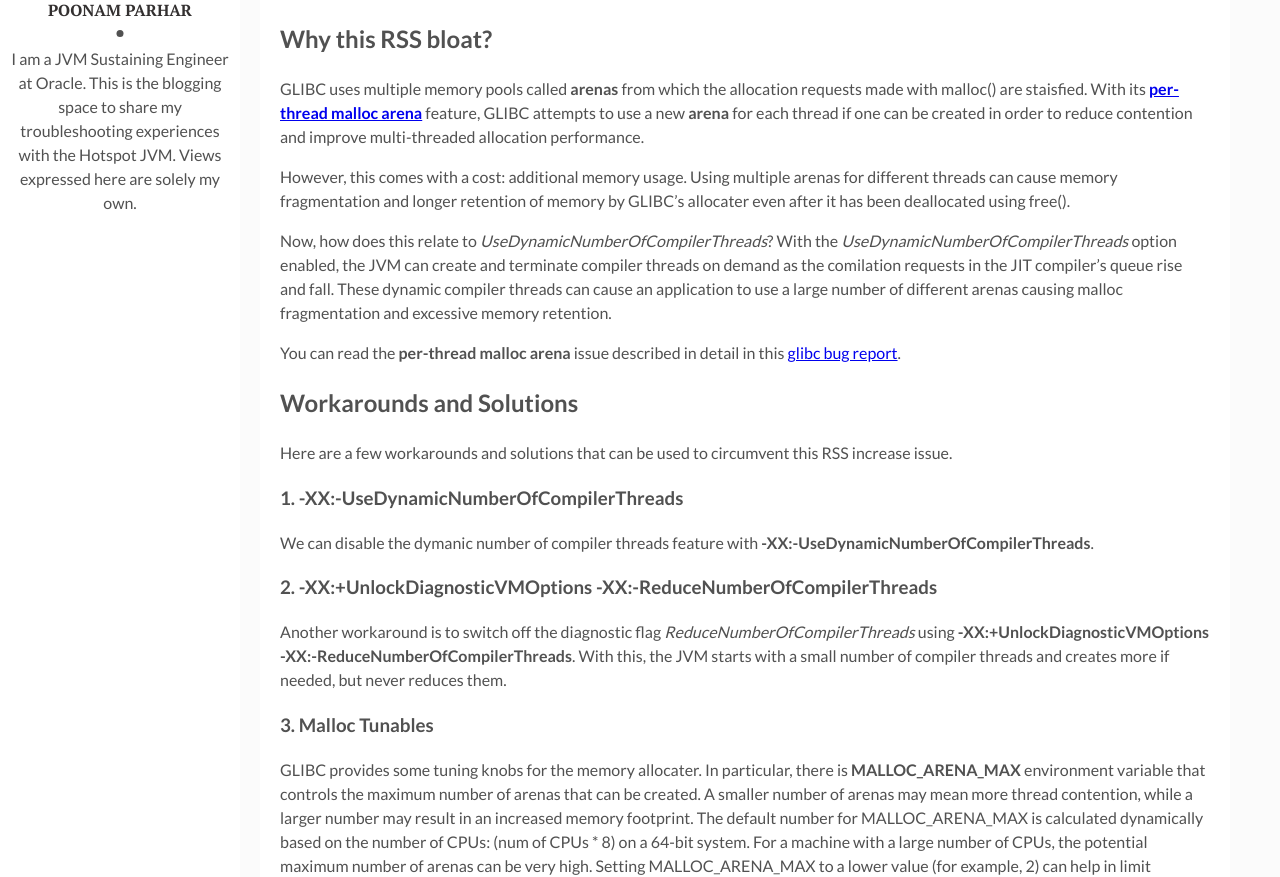
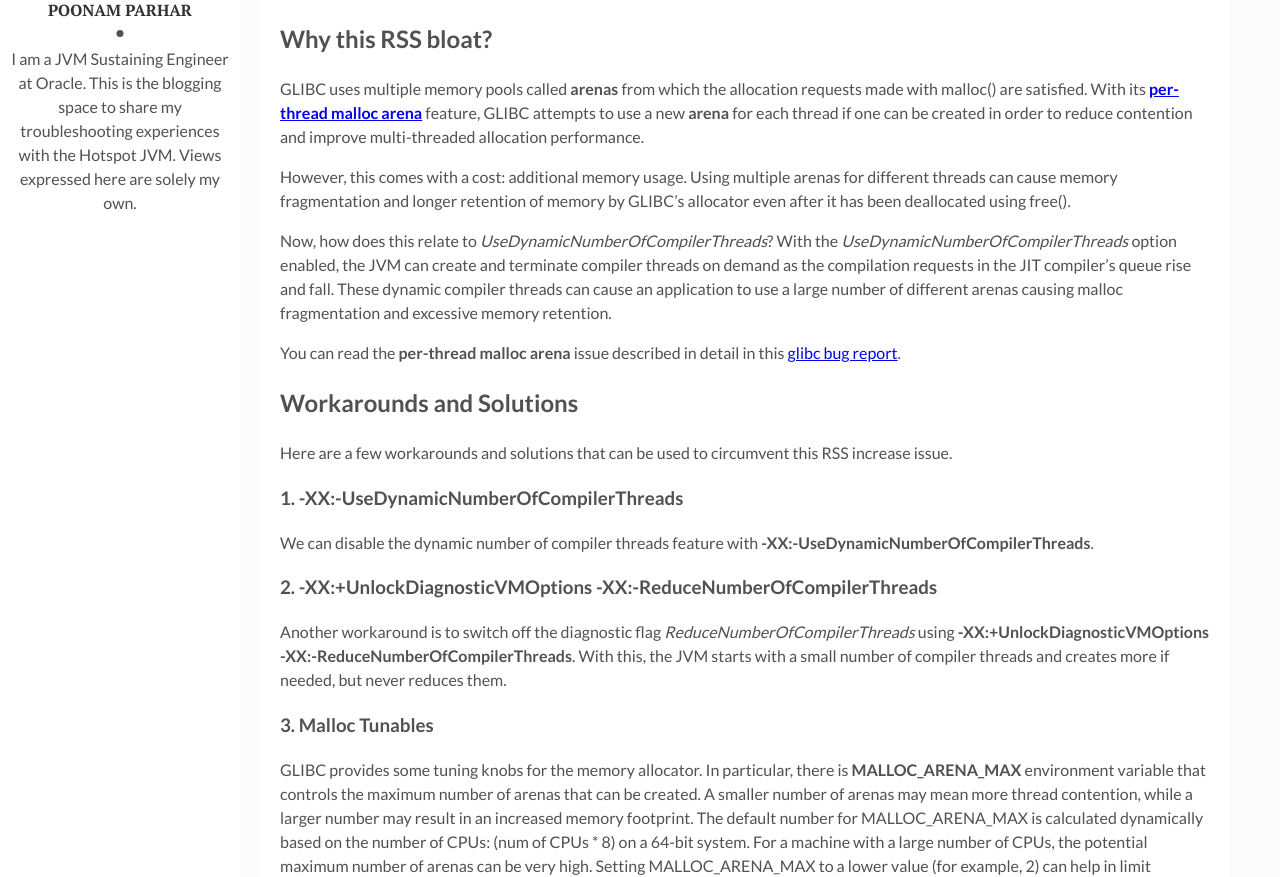
Before and after one commit to poonamparhar/poonamparhar.github.io, a Jekyll site: the page built from _posts/2023-05-15-dynamic_compiler_threads.markdown, in a window 1280 px wide and 1400 px high, scrolled down 2407 px. Shown: the part 181-1058 px from the top of the window. Built offline with Jekyll 4.4.1, drawn with Linux system fonts in a browser that asks for light colours; some of the changed text lies outside the part shown.

Commit message:
fixed formatting in dynamic_compiler_threads.markdown

```diff
--- a/_posts/2023-05-15-dynamic_compiler_threads.markdown
+++ b/_posts/2023-05-15-dynamic_compiler_threads.markdown
@@ -12,7 +12,7 @@ tags: [JIT, Compiler, memory, fragmentation, glibc]
 
 When this option is enabled, the HotSpot JVM dynamically adjusts the number of compiler threads based on the workload of the application. This means that the JVM will automatically allocate more threads when there are many methods to compile, and fewer threads when there are fewer methods to compile. *UseDynamicNumberOfCompilerThreads* is enabled by default in JDK 11 and later versions.
 
-This option can be very useful in improving the performance of Java applications by maximizing the utilization of the available CPU resources. However, for certain workloads, the dynamic creation and termination of compiler threads can cause unexpected retention of memory allocated by the GLIBC allocater, and can lead to increase in Resident Set Size (RSS) of the process.
+This option can be very useful in improving the performance of Java applications by maximizing the utilization of the available CPU resources. However, for certain workloads, the dynamic creation and termination of compiler threads can cause unexpected retention of memory allocated by the GLIBC allocator, and can lead to increase in Resident Set Size (RSS) of the process.
 
 In this post, I will go over how to identify and diagnose this problem. I'll also discuss potential workarounds and solutions for this problem.
 
@@ -72,11 +72,11 @@ As we can see, the resident set size of the process running with *-XX:+UseDynami
 
 ## Why this RSS bloat?
 
-GLIBC uses multiple memory pools called **arenas** from which the allocation requests made with malloc() are staisfied. With its [**per-thread malloc arena**](https://sourceware.org/glibc/wiki/MallocInternals#Arenas_and_Heaps) feature, GLIBC attempts to use a new **arena** for each thread if one can be created in order to reduce contention and improve multi-threaded allocation performance.
+GLIBC uses multiple memory pools called **arenas** from which the allocation requests made with malloc() are satisfied. With its [**per-thread malloc arena**](https://sourceware.org/glibc/wiki/MallocInternals#Arenas_and_Heaps) feature, GLIBC attempts to use a new **arena** for each thread if one can be created in order to reduce contention and improve multi-threaded allocation performance.
 
-However, this comes with a cost: additional memory usage. Using multiple arenas for different threads can cause memory fragmentation and longer retention of memory by GLIBC's allocater even after it has been deallocated using free().
+However, this comes with a cost: additional memory usage. Using multiple arenas for different threads can cause memory fragmentation and longer retention of memory by GLIBC's allocator even after it has been deallocated using free().
 
-Now, how does this relate to *UseDynamicNumberOfCompilerThreads*? With the *UseDynamicNumberOfCompilerThreads* option enabled, the JVM can create and terminate compiler threads on demand as the comilation requests in the JIT compiler's queue rise and fall. These dynamic compiler threads can cause an application to use a large number of different arenas causing malloc fragmentation and excessive memory retention.
+Now, how does this relate to *UseDynamicNumberOfCompilerThreads*? With the *UseDynamicNumberOfCompilerThreads* option enabled, the JVM can create and terminate compiler threads on demand as the compilation requests in the JIT compiler's queue rise and fall. These dynamic compiler threads can cause an application to use a large number of different arenas causing malloc fragmentation and excessive memory retention.
 
 You can read the **per-thread malloc arena** issue described in detail in this [glibc bug report](https://sourceware.org/bugzilla/show_bug.cgi?id=11261).
 
@@ -86,14 +86,14 @@ Here are a few workarounds and solutions that can be used to circumvent this RSS
 
 ### 1. -XX:-UseDynamicNumberOfCompilerThreads
 
-We can disable the dymanic number of compiler threads feature with **-XX:-UseDynamicNumberOfCompilerThreads**.
+We can disable the dynamic number of compiler threads feature with **-XX:-UseDynamicNumberOfCompilerThreads**.
 
 ### 2. -XX:+UnlockDiagnosticVMOptions -XX:-ReduceNumberOfCompilerThreads
 Another workaround is to switch off the diagnostic flag *ReduceNumberOfCompilerThreads* using **-XX:+UnlockDiagnosticVMOptions -XX:-ReduceNumberOfCompilerThreads**. With this, the JVM starts with a small number of compiler threads and creates more if needed, but never reduces them.
 
 ### 3. Malloc Tunables
 
-GLIBC provides some tuning knobs for the memory allocater. In particular, there is **MALLOC_ARENA_MAX** environment variable that controls the maximum number of arenas that can be created. A smaller number of arenas may mean more thread contention, while a larger number may result in an increased memory footprint. The default number for MALLOC_ARENA_MAX is calculated dynamically based on the number of CPUs: (num of CPUs * 8) on a 64-bit system. For a machine with a large number of CPUs, the potential maximum number of arenas can be very high. Setting MALLOC_ARENA_MAX to a lower value (for example, 2) can help in limit fragmentation, and prevent an unwanted increase in RSS.
+GLIBC provides some tuning knobs for the memory allocator. In particular, there is **MALLOC_ARENA_MAX** environment variable that controls the maximum number of arenas that can be created. A smaller number of arenas may mean more thread contention, while a larger number may result in an increased memory footprint. The default number for MALLOC_ARENA_MAX is calculated dynamically based on the number of CPUs: (num of CPUs * 8) on a 64-bit system. For a machine with a large number of CPUs, the potential maximum number of arenas can be very high. Setting MALLOC_ARENA_MAX to a lower value (for example, 2) can help in limit fragmentation, and prevent an unwanted increase in RSS.
 
 GLIBC malloc environment variables can also to set using its allocation tunables. More info here: [https://www.gnu.org/software/libc/manual/html_node/Memory-Allocation-Tunables.html](https://www.gnu.org/software/libc/manual/html_node/Memory-Allocation-Tunables.html).
 
```
Also changed, not shown: other parts of _posts/2023-05-15-dynamic_compiler_threads.markdown (+2 -2 lines).
